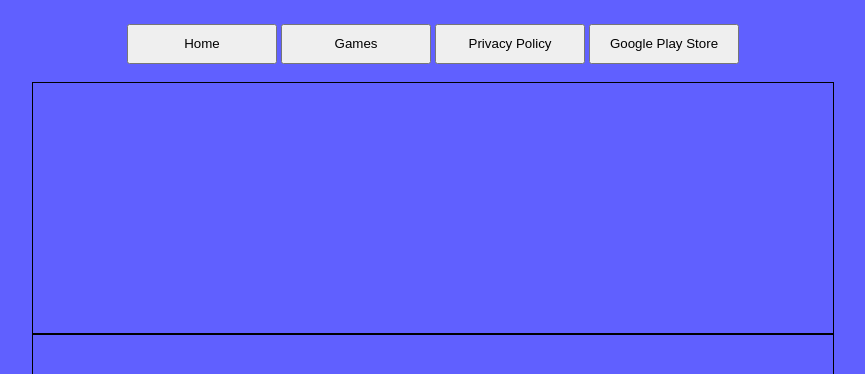
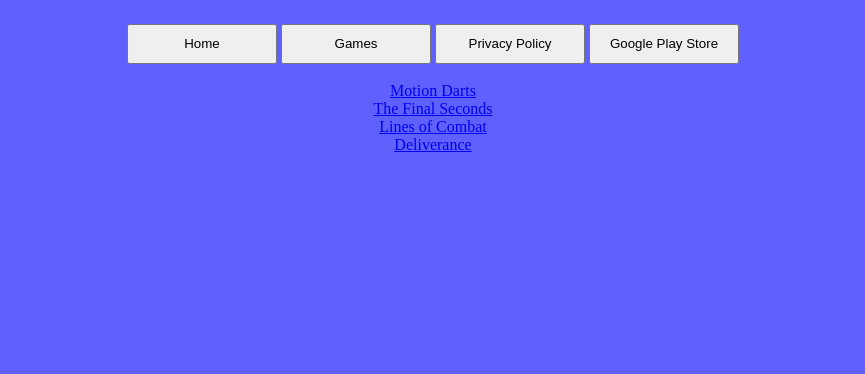
Before and after one commit to WayneGames/WayneGames.github.io, a plain HTML site: page games.html in a window 1280 px wide. Shown: the part 56-430 px from the top of the page, without its empty margins (207-1072 px from the left). Drawn offline with Linux system fonts and the light colour scheme.

Commit message:
Update games.html

```diff
--- a/games.html
+++ b/games.html
@@ -12,8 +12,12 @@
 		<button onclick = "window.location.replace('https://play.google.com/store/apps/developer?id=Wayne+Games')">Google Play Store</button>
 		<br>
 		<br>
-		<canvas id = "barcodeCanvas" width = "800" height = "250"></canvas>
+		<a href = "https://play.google.com/store/apps/details?id=com.waynegames.motiondarts">Motion Darts</a>
 		<br>
-		<canvas id = "keytapCanvas" width = "800" height = "250"></canvas>
+		<a href = "https://play.google.com/store/apps/details?id=com.waynegames.thefinalseconds">The Final Seconds</a>
+		<br>
+		<a href = "https://play.google.com/store/apps/details?id=com.waynegames.linesofcombat">Lines of Combat</a>
+		<br>
+		<a href = "https://play.google.com/store/apps/details?id=com.waynegames.deliverance">Deliverance</a>
 	</body>
 </html>
```
